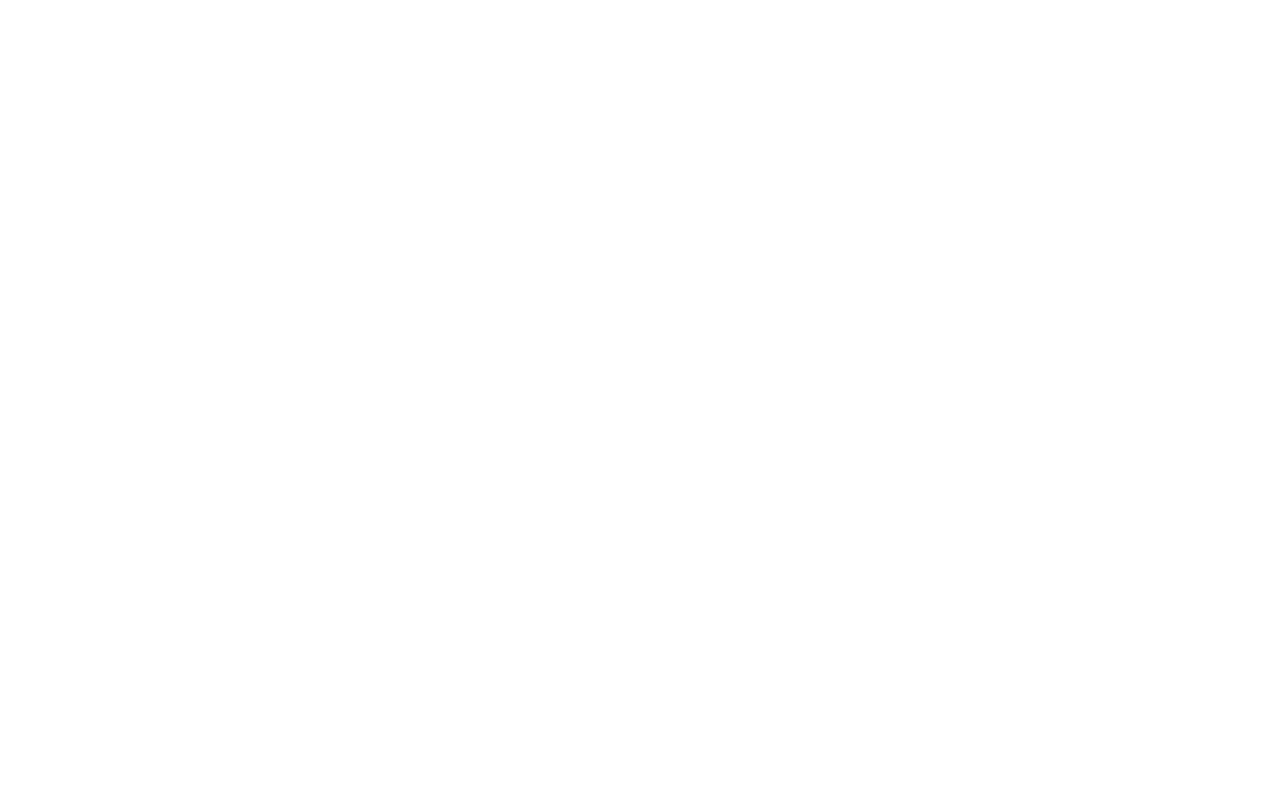
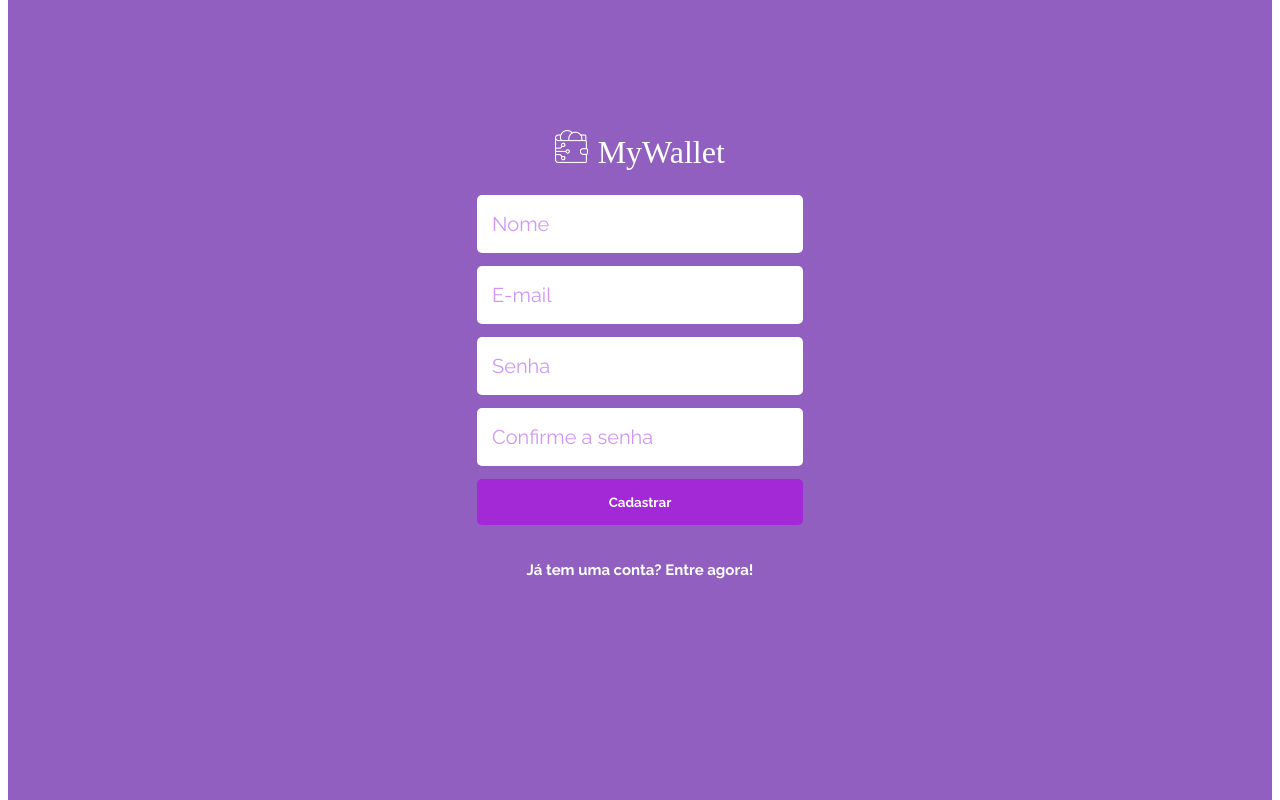
Before and after one commit to isabellexvr/projeto14-mywallet-front, a React (Create React App) app: page /sign-up in a window 1280 px wide. Before the commit this address had no page. Shown: the part 800-1600 px from the top of the page. Before the commit the page ends 800 px from the top, so only its background shows below. Built offline with nearby package versions, Linux system fonts and the light colour scheme; a web font is replaced by a local one.

Commit message:
layout: sign-up route page

```diff
--- a/src/App.js
+++ b/src/App.js
@@ -1,13 +1,15 @@
 import SignInPage from "./HomePages/SignInPage";
 import GlobalStyle from "./assets/css/GlobalStyle";
-import {BrowserRouter, Routes, Route} from "react-router-dom";
+import { BrowserRouter, Routes, Route } from "react-router-dom";
+import SignUpPage from "./HomePages/SignUpPage";
 
 function App() {
   return (
     <BrowserRouter>
-    <Routes>
-      <Route path="/" element={<SignInPage />}/>
-    </Routes>
+      <Routes>
+        <Route path="/" element={<SignInPage />} />
+        <Route path="/sign-up" element={<SignUpPage />} />
+      </Routes>
       <GlobalStyle />
     </BrowserRouter>
   );
--- a/src/HomePages/SignInPage.js
+++ b/src/HomePages/SignInPage.js
@@ -1,6 +1,5 @@
 import styled from "styled-components";
 import { useState } from "react";
-import logo from "../assets/wallet.png";
 import { PropagateLoader } from "react-spinners";
 import {Link, useNavigate} from "react-router-dom";
 import HomePage from "../components/HomePage";
@@ -37,6 +36,7 @@
             />
             <SubmitButton color={"#a328d6"}>Entrar</SubmitButton>
           </SignInForm>
+          <StyledLink to="sign-up">Primeira vez? Cadastre-se!</StyledLink>
         </HomePage>
       )}
       {loading && (
@@ -48,12 +48,12 @@
               <PropagateLoader color="white" size={8} />
             </SubmitButton>
           </SignInForm>
+          <StyledLink to="sign-up" disabled>Primeira vez? Cadastre-se!</StyledLink>
         </HomePage>
       )}
     </>
   );
 }
-
 
 const SignInForm = styled.form`
   display: flex;
@@ -104,3 +104,12 @@
     }
   }
 `;
+
+const StyledLink = styled(Link)`
+  font-family: "Raleway";
+  font-style: normal;
+  font-weight: 700;
+  font-size: 15px;
+  color: white;
+  text-decoration: none;
+`;
--- a/src/HomePages/SignUpPage.js
+++ b/src/HomePages/SignUpPage.js
@@ -1,4 +1,132 @@
 import styled from "styled-components";
 import HomePage from "../components/HomePage";
+import { useState } from "react";
+import { Link, useNavigate } from "react-router-dom";
+import { PropagateLoader } from "react-spinners";
 
-export default function SignUpPage(){}
+export default function SignUpPage() {
+  const [loading, setLoading] = useState(false);
+  const [form, setForm] = useState({});
+
+  function handleForm({ target: { value, name } }) {
+    setForm({ ...form, [name]: value });
+  }
+  function sendForm(e) {
+    e.preventDefault();
+    setLoading(true);
+  }
+
+  return (
+    <>
+      {!loading && (
+        <HomePage>
+          <SignInForm onSubmit={sendForm}>
+            <input
+              onChange={handleForm}
+              placeholder="Nome"
+              name="name"
+              type="name"
+              required
+            />
+            <input
+              onChange={handleForm}
+              placeholder="E-mail"
+              name="email"
+              type="email"
+              required
+            />
+            <input
+              onChange={handleForm}
+              placeholder="Senha"
+              name="password"
+              type="password"
+              required
+            />
+            <input
+              onChange={handleForm}
+              placeholder="Confirme a senha"
+              name="password"
+              type="password"
+              required
+            />
+            <SubmitButton color={"#a328d6"}>Cadastrar</SubmitButton>
+          </SignInForm>
+          <StyledLink to="/">Já tem uma conta? Entre agora!</StyledLink>
+        </HomePage>
+      )}
+      {loading && (
+        <HomePage>
+          <SignInForm onSubmit={sendForm}>
+            <input placeholder="Nome" disabled />
+            <input placeholder="E-mail" disabled />
+            <input placeholder="Senha" disabled />
+            <input placeholder="Confirme a senha" disabled />
+            <SubmitButton disabled color={"#a328d6"}>
+              <PropagateLoader color="white" size={8} />
+            </SubmitButton>
+          </SignInForm>
+          <StyledLink to="/">Já tem uma conta? Entre agora!</StyledLink>
+        </HomePage>
+      )}
+    </>
+  );
+}
+
+const SignInForm = styled.form`
+  display: flex;
+  flex-direction: column;
+  input {
+    width: 326px;
+    height: 58px;
+    margin-bottom: 13px;
+    border-radius: 5px;
+    border: none;
+    padding: 15px;
+    box-sizing: border-box;
+    font-family: "Raleway", sans-serif;
+    font-size: 20px;
+    font-weight: 400;
+    ::placeholder {
+      color: #d096f7;
+    }
+    :disabled {
+      background-color: #f4e5ff;
+    }
+  }
+`;
+
+const SubmitButton = styled.button`
+  background-color: ${(props) => props.color};
+  width: 326px;
+  height: 46px;
+  border-radius: 5px;
+  color: white;
+  font-family: "Raleway", sans-serif;
+  font-weight: 700;
+  border: none;
+  margin-bottom: 36px;
+  display: flex;
+  justify-content: center;
+  align-items: center;
+  position: relative;
+  div {
+    position: absolute;
+    position: relative;
+    top: -40px;
+    right: 95px;
+    svg {
+      position: absolute;
+      top: 10;
+      left: 20;
+    }
+  }
+`;
+
+const StyledLink = styled(Link)`
+  font-family: "Raleway";
+  font-style: normal;
+  font-weight: 700;
+  font-size: 15px;
+  color: white;
+  text-decoration: none;
+`;
--- a/src/components/HomePage.js
+++ b/src/components/HomePage.js
@@ -10,7 +10,6 @@
         MyWallet
       </Title>
       {children}
-      <StyledLink>Primeira vez? Cadastre-se!</StyledLink>
           <div> Icons made by <a href="https://www.flaticon.com/authors/juicy-fish" title="juicy_fish"> juicy_fish </a> from <a href="https://www.flaticon.com/" title="Flaticon">www.flaticon.com</a></div>
     </PageContainer>
   );
@@ -22,7 +21,12 @@
   align-items: center;
   height: 177.5vw;
   flex-direction: column;
+  justify-content: center;
+  box-sizing: border-box;
+  position: relative;
   div:last-child {
+    position: absolute;
+    bottom: 0;
     color: white;
     font-family: "Raleway";
     font-size: 14px;
@@ -39,18 +43,9 @@
   font-size: 32px;
   color: #ffffff;
   margin-bottom: 24px;
-  margin-top: 159px;
+
   img {
     width: 32.5px;
     margin-right: 10px;
   }
 `;
-
-const StyledLink = styled(Link)`
-  font-family: "Raleway";
-  font-style: normal;
-  font-weight: 700;
-  font-size: 15px;
-  color: white;
-  margin-bottom: 180px;
-`;
```
